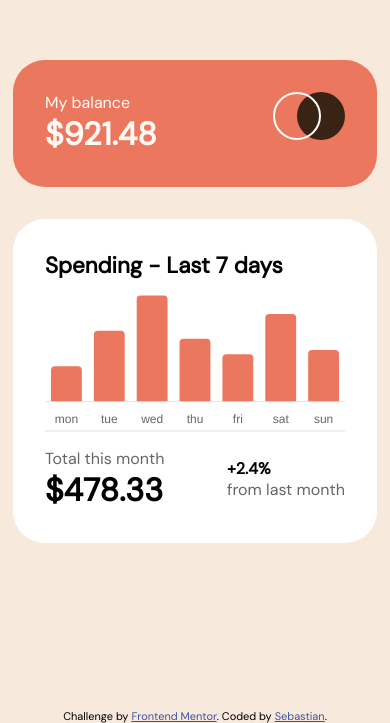
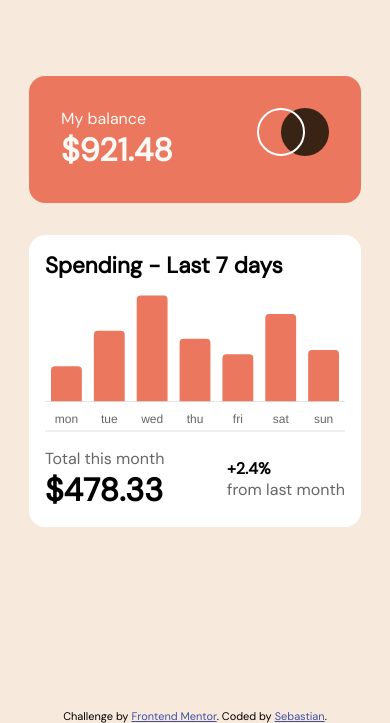
Before and after one commit to Basti576/expenses-chart-component, a plain HTML site: page index.html in a window 390 px wide. Shown: the part 121-844 px from the top of the page. Drawn offline with nearby package versions, Linux system fonts and the light colour scheme.

Commit message:
Add files via upload

```diff
--- a/css/style.css
+++ b/css/style.css
@@ -35,7 +35,7 @@
 .balance-wrapper{
 background:hsl(10, 79%, 65%);
 color:hsl(33, 100%, 98%);
-border-radius:2rem;
+border-radius:1rem;
 padding:2rem;
 margin-bottom:2rem;
 display:flex;
@@ -49,7 +49,7 @@
     background: rgb(255, 255, 255);
     padding:2rem;
     margin-top:2rem;
-    border-radius:2rem;
+    border-radius:1rem;
 }
 
 .diagram-wrapper .diagram-footer{
@@ -93,4 +93,8 @@
         font-size: 0.7rem;
 
     }
+
+    .diagram-wrapper{
+        padding:1rem;
+    }
 }
```
